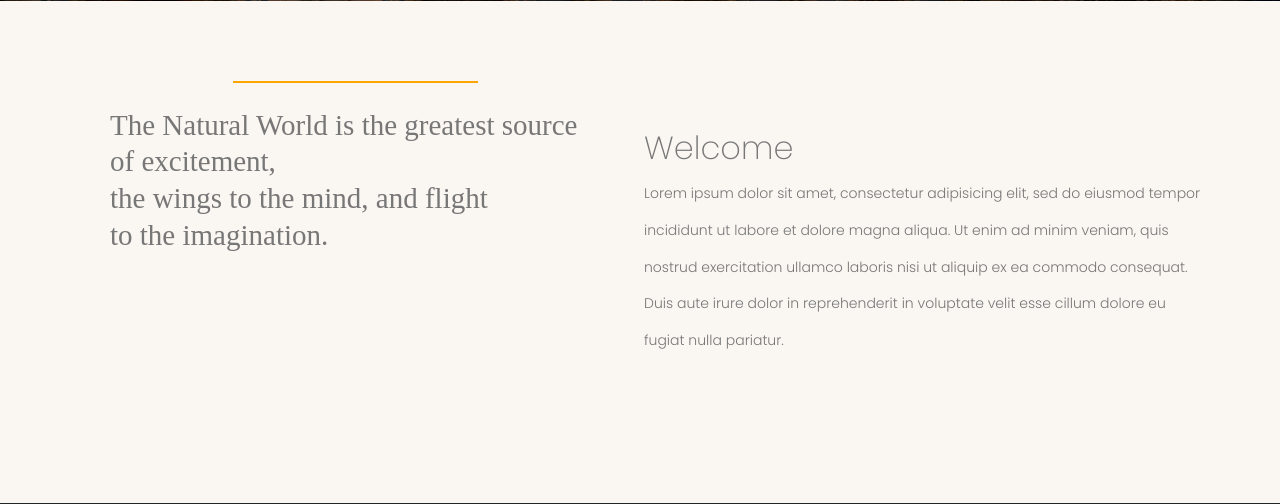
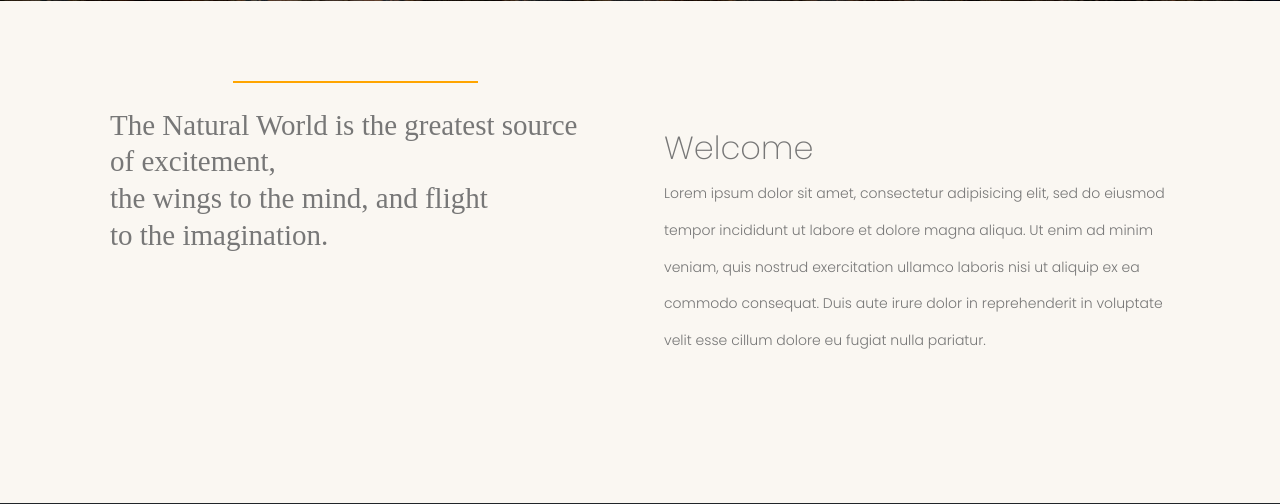
Before and after one commit to holly558/Dynamic-php-menu, a PHP site: page / in a window 1280 px wide. Shown: the part 693-1197 px from the top of the page. Run offline with PHP 8.4, Linux system fonts and the light colour scheme.

Commit message:
Update index.php

```diff
--- a/hellomuseum/index.php
+++ b/hellomuseum/index.php
@@ -7,6 +7,7 @@
     <meta charset="utf-8">
     <meta name="viewport" content="width=device-width, initial-scale=1">
     <title>Hello, museum!</title>
+    <link rel="icon" type="image/x-icon" href="img/favicon.ico">
 
     <!-- Bootstrap CSS -->
     <link href="https://cdn.jsdelivr.net/npm/bootstrap@5.0.2/dist/css/bootstrap.min.css" rel="stylesheet" integrity="sha384-EVSTQN3/azprG1Anm3QDgpJLIm9Nao0Yz1ztcQTwFspd3yD65VohhpuuCOmLASjC" crossorigin="anonymous">
@@ -17,7 +18,7 @@
 
 <body>
 
-    <?php include 'header.php';?>
+ <?php include 'header.php';?>
 
    <main>
             <!--hero-->
@@ -41,7 +42,7 @@
                             <br> to the <span>imagination</span>.
 
                         </div>
-                        <div class="col-lg-6 quote-right py-5 px-1">
+                        <div class="col-lg-6 quote-right py-5 px-4">
                             <h2>Welcome</h2>
                             <p>
                                 Lorem ipsum dolor sit amet, consectetur adipisicing elit, sed do eiusmod tempor incididunt ut labore et dolore magna aliqua. Ut enim ad minim veniam, quis nostrud exercitation ullamco laboris nisi ut aliquip ex ea commodo consequat. Duis aute irure dolor
```
